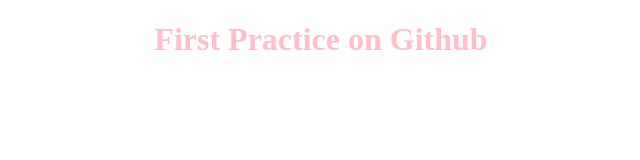
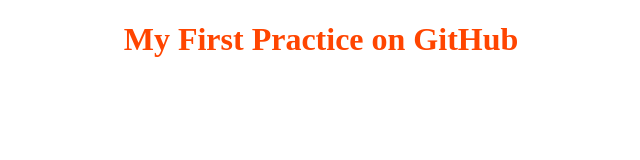
Before and after one commit to Yeosujin88/My-First-Work, a plain HTML site: page index.html in a window 1280 px wide. Shown: the whole page, without its empty margins (319-959 px from the left). Drawn offline with Linux system fonts and the light colour scheme.

Commit message:
edited CSS

```diff
--- a/index.html
+++ b/index.html
@@ -7,6 +7,6 @@
     <link rel="stylesheet" href="style.css" />
   </head>
   <body>
-    <h1>First Practice on Github</h1>
+    <h1>My First Practice on GitHub</h1>
   </body>
 </html>
--- a/style.css
+++ b/style.css
@@ -1,4 +1,4 @@
 h1 {
   text-align: center;
-  color: pink;
+  color: orangered;
 }
```
